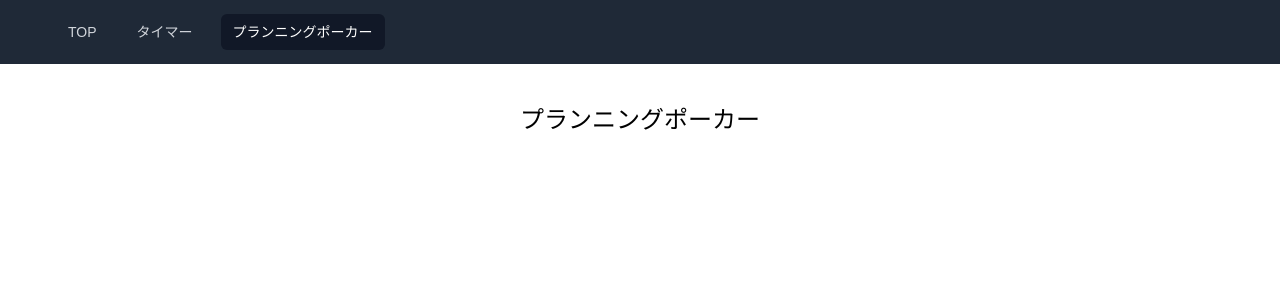
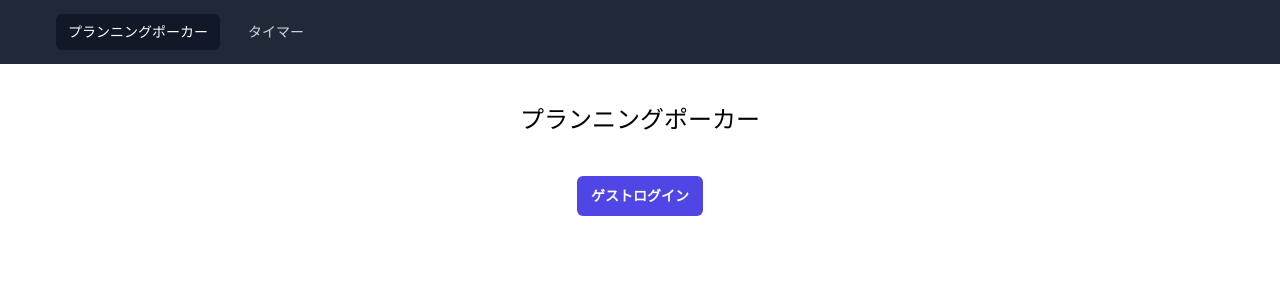
Before and after one commit to f96u/caravan-f, a Next.js app: page /planning-poker in a window 1280 px wide. Shown: the top 300 px of the page. Built offline with nearby package versions, Linux system fonts and the light colour scheme; a web font is replaced by a local one.

Commit message:
change: トップをプランニングポーカーにする

```diff
--- a/app/page.tsx
+++ b/app/page.tsx
@@ -1,10 +1,7 @@
 import { Navigation } from '@/app/components/Navigation'
 import { routeMap } from '@/app/routes'
+import { redirect } from 'next/navigation'
 
 export default function Home() {
-  return (
-    <main>
-      <Navigation currentPathname={routeMap.top.path} />
-    </main>
-  )
+  redirect(routeMap.planningPoker.path)
 }
--- a/app/routes.ts
+++ b/app/routes.ts
@@ -4,18 +4,14 @@ type Route = {
 }
 
 export const routeMap: {[key: string]: Route} = {
-  top: {
-    path: '/',
-    name: 'TOP',
+  planningPoker: {
+    path: '/planning-poker',
+    name: 'プランニングポーカー'
   },
   timer: {
     path: '/timer',
     name: 'タイマー'
   },
-  planningPoker: {
-    path: '/planning-poker',
-    name: 'プランニングポーカー'
-  },
 }
 
 export const routes = Object.values(routeMap)
```
